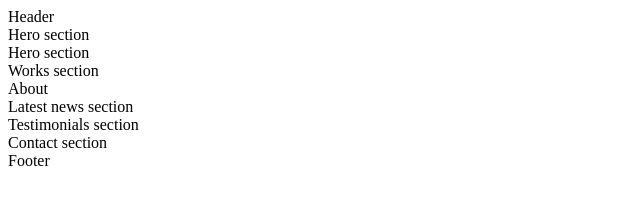
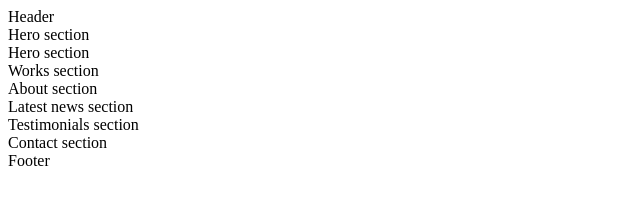
Before and after one commit to joyeuxclement87/alx-frontend, a plain HTML site: page 0x00-html_advanced/5-index.html in a window 1280 px wide. Shown: the full height of the page, 0-640 px from the left. Drawn offline with Linux system fonts and the light colour scheme.

Commit message:
working with 5 index.html

```diff
--- a/0x00-html_advanced/5-index.html
+++ b/0x00-html_advanced/5-index.html
@@ -23,7 +23,7 @@
         Works section
       </section>
       <section>
-        About
+        About section
       </section>
       <section>
         Latest news section
```
